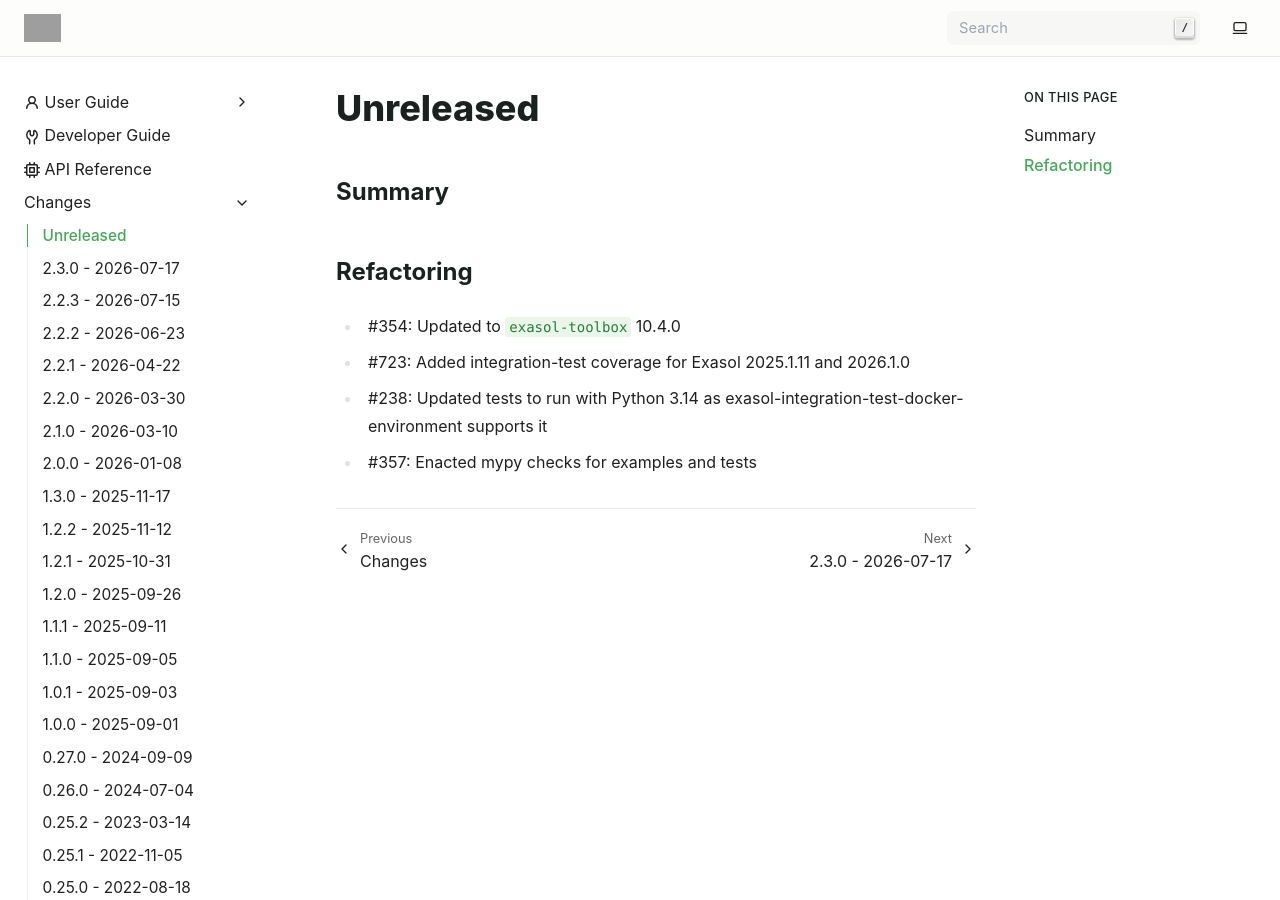
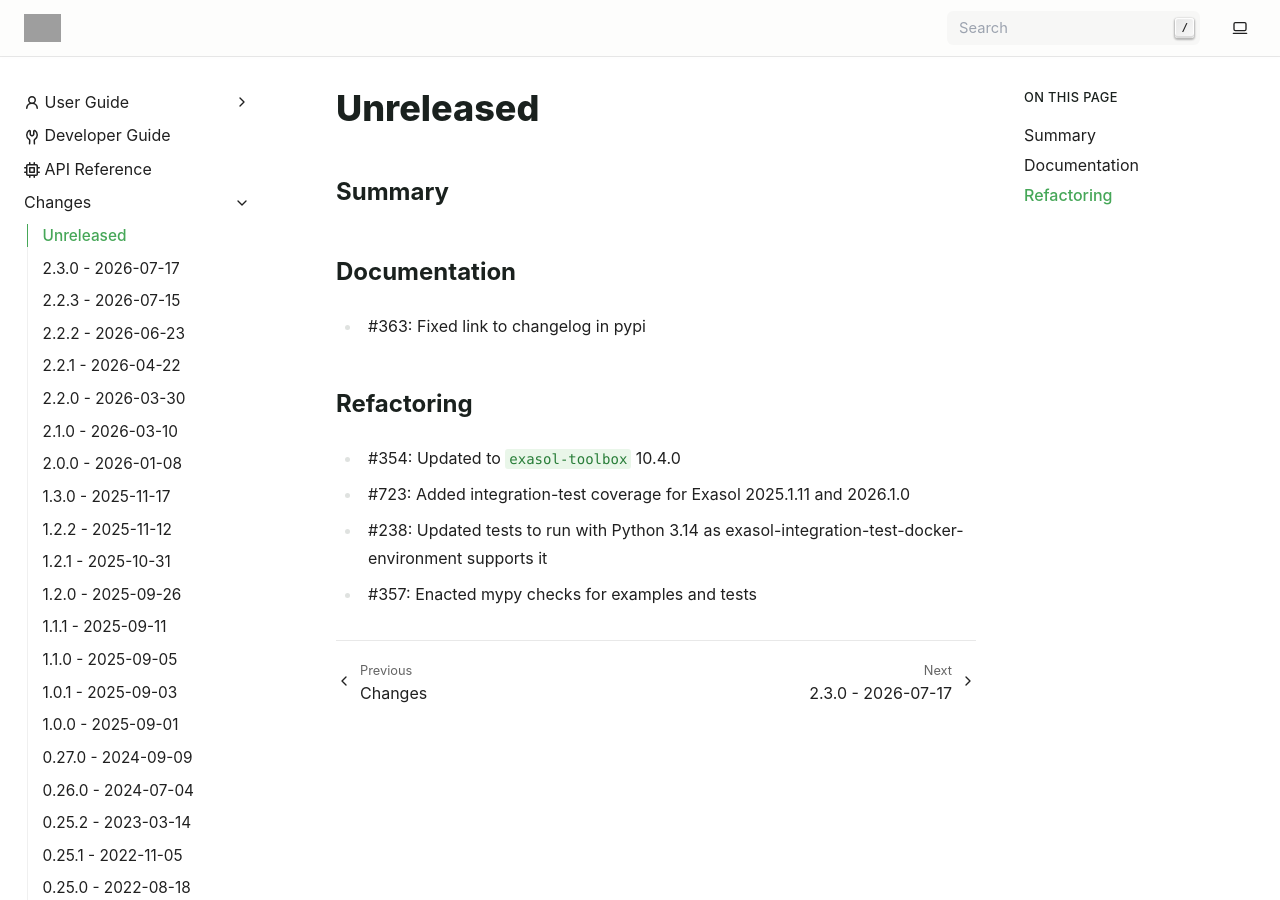
Before and after one commit to exasol/pyexasol, a Sphinx documentation site: the page built from doc/changes/unreleased.md, in a window 1280 px wide and 900 px high. Built offline with Sphinx 7.4.7, drawn with Linux system fonts in a browser that asks for light colours; grey boxes are pictures that could not be loaded.

Commit message:
#363: Fixed link to changelog in pypi (#364)
* #363: Fixed link to changelog in pypi

* updated dependencies

```diff
--- a/doc/changes/unreleased.md
+++ b/doc/changes/unreleased.md
@@ -1,6 +1,10 @@
 # Unreleased
 
 ## Summary
+
+## Documentation
+
+* #363: Fixed link to changelog in pypi
 
 ## Refactoring
 
--- a/pyproject.toml
+++ b/pyproject.toml
@@ -74,7 +74,7 @@
 Documentation = "https://github.com/exasol/pyexasol/"
 Source = "https://github.com/exasol/pyexasol"
 Issues = "https://github.com/exasol/pyexasol/issues"
-Changelog = "https://github.com/exasol/pyexasol/blob/master/CHANGELOG.md"
+Changelog = "https://exasol.github.io/pyexasol/master/changes/changelog.html"
 
 [dependency-groups]
 dev = [
```
Also changed, not shown: 1 other file.
